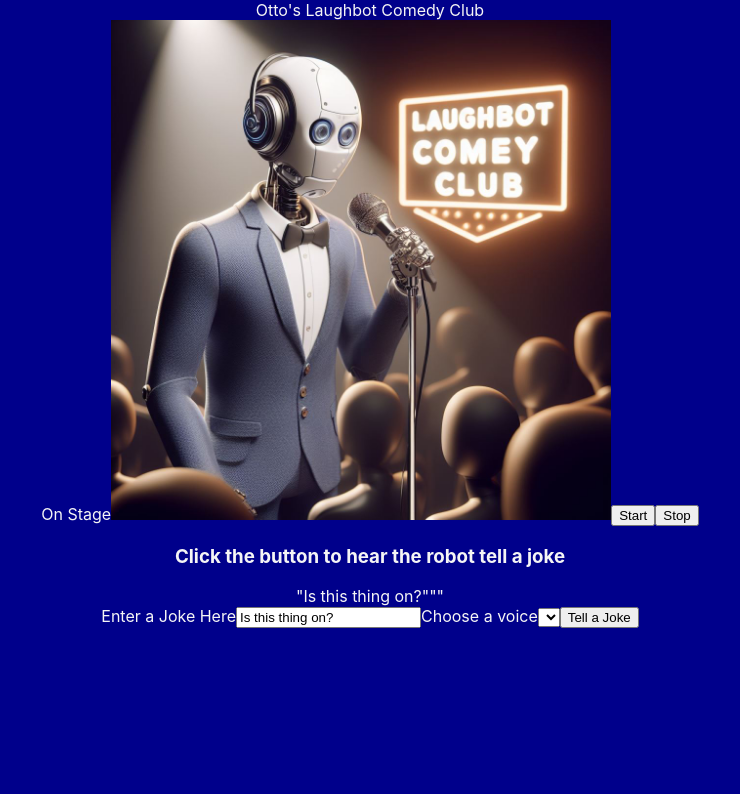
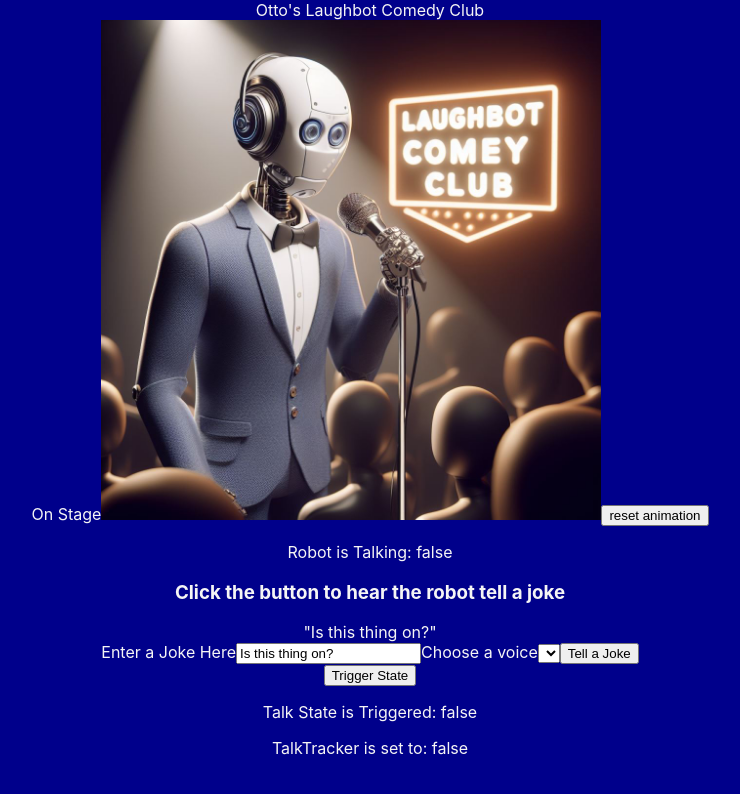
Before and after one commit to PhilNoc2010/client, a React (Create React App) app: page / in a window 1280 px wide. Shown: the top 794 px of the page, without its empty margins (270-1010 px from the left). Built offline with nearby package versions, Linux system fonts and the light colour scheme.

Commit message:
Tuesday updates

```diff
--- a/src/App.js
+++ b/src/App.js
@@ -4,14 +4,25 @@ import './App.css';
 import Banner from './components/Banner'
 import Stage from './components/Stage';
 import Jokes from './components/Jokes';
+import { useState } from 'react';
 
 function App() {
+  const [botIsTalking, setBotIsTalking] = useState(false)
+
+  const talkTracker = ( talkFlag ) => {
+    console.log("activated Talk Tracker in app.js")
+    setBotIsTalking(talkFlag)
+  }
+
   return (
     <div className="App">
       <Banner />
-      <Stage />
-      <Jokes />
+      <Stage talkFlag={botIsTalking}/>
+      <Jokes talkTracker={talkTracker}/>
+      <p>TalkTracker is set to: {JSON.stringify(botIsTalking)}</p>
     </div>
+
+
   );
 }
 
--- a/src/components/Banner.jsx
+++ b/src/components/Banner.jsx
@@ -1,6 +1,6 @@
 import React from 'react'
 
-const Banner = () => {
+const Banner = (props) => {
   return (
     <div>Otto's Laughbot Comedy Club</div>
   )
--- a/src/components/Jokes.jsx
+++ b/src/components/Jokes.jsx
@@ -1,24 +1,24 @@
 import React from 'react'
 import { useState, useEffect } from 'react'
 
-const Jokes = () => {
+const Jokes = (props) => {
     const [joke, setJoke] = useState("Is this thing on?")
     const [myVoice, setMyVoice] = useState("")
     const [allVoices, setAllVoices] = useState(null)
+
+    //create a state variable to track if the bot should be animating or not
+    const [botFlag, setBotFlag] = useState(false)
 
     let tts = window.speechSynthesis
     let voices = []
 
     useEffect(() => {
         voices = tts.getVoices()
-        console.log(voices)
         const filteredVoices = voices.filter((voice) => {
             //filters the list of languages for english adjacent in order to manage the size of the list
             return voice.name.includes("English")
         })
-
         setAllVoices(filteredVoices)
-
     },[])
 
     populateVoices();
@@ -27,10 +27,16 @@ const Jokes = () => {
         voices = tts.getVoices();
     }
 
+
     function tellJoke(e) {
         e.preventDefault()
-        console.log("telling joke using", myVoice)
-        let toSpeak = new SpeechSynthesisUtterance(joke)
+
+        // set a flag to indicate that the animation should start
+        setBotFlag(true)
+        console.log('robot is talking', JSON.stringify(botFlag))
+        props.talkTracker(botFlag)
+
+        const toSpeak = new SpeechSynthesisUtterance(joke)
         voices.forEach((voice) => {
             //get the correct voice object based on the chosen voice
             if (voice.name === myVoice){
@@ -38,13 +44,18 @@ const Jokes = () => {
             }
         })
         tts.speak(toSpeak)
+
+        // reset the flag to indicate that the animation should stop
+
+        setBotFlag(!botFlag)
+        console.log('robot is still talking', JSON.stringify(botFlag))
+        props.talkTracker(botFlag)
     }
 
   return (
     <div>
         <h3>Click the button to hear the robot tell a joke</h3>
         {JSON.stringify(joke)}
-        {JSON.stringify(myVoice)}
         <form onSubmit={tellJoke}>
             <label htmlFor="joke">Enter a Joke Here</label>
             <input type='text' onChange={(e) => setJoke(e.target.value)} value={joke} placeholder='Enter your joke here'/>
@@ -52,14 +63,14 @@ const Jokes = () => {
             <select name="voices" id="voice" onChange={(e) => setMyVoice(e.target.value)} value={myVoice}>
                 {allVoices ?
                     allVoices.map((voice, i) => {
-                        console.log("entering Ternary")
                         return <option key={i} value={voice.name}>{voice.name}</option>
-                    })
-                     :  <option>Options Loading</option>
+                    }) :  <option value="">Options Loading</option>
                 }
             </select>
             <button>Tell a Joke</button>
         </form>
+        <button onClick={() => {setBotFlag(!botFlag)}}>Trigger State</button>
+        <p>Talk State is Triggered: {JSON.stringify(botFlag)}</p>
 
     </div>
   )
--- a/src/components/Stage.jsx
+++ b/src/components/Stage.jsx
@@ -4,44 +4,48 @@ import laughbot2 from '../assets/laughbot-2.png'
 import React from 'react'
 import { useState } from 'react'
 
-const Stage = () => {
+const Stage = (props) => {
 
     const [laughbotFrames, setLaughBotFrames] = useState([laughbot0, laughbot1, laughbot2])
     const [frameNum, setFrameNum] = useState(0)
 
-    let myInterval = null
-    let counter = 0
+    const [botTalking, setBotTalking] = useState(false)
 
-    function animateBot() {
-        // setFrameNum(frameNum + 1)
-        // if (frameNum >= laughtbotFrames.length-1) {
-        //     setFrameNum(frameNum - 1)
-        // }
+    const [stateInterval, setStateInterval] = useState(0)
+
+    let frame = 0
+
+    //animate the bot without using state variables until the end
+    function animateBot(){
+        if (frame >= laughbotFrames.length-1) {
+                    frame--
+                }else {
+                    frame++
+                }
+        setFrameNum(frame)
+    }
+
+    const startBot = () => {
+        setStateInterval(setInterval(() => {
+            animateBot()
+        }, 1000))
 
     }
 
-    function startBot()  {
-        console.log("starting bot counter")
-        myInterval = setInterval(() => {
-            setFrameNum(frameNum+1)
-            if (frameNum >= laughbotFrames.length -1){
-                setFrameNum(frameNum-1)
-            }
-            console.log('framenum', frameNum)
-        }, 1000);
-    }
-
-    function stopBot() {
-        console.log("stopped bot")
-        return () => clearInterval(myInterval)
+    const stopBot = () => {
+        clearInterval(stateInterval)
+        setFrameNum(0)
     }
 
   return (
     <div>On Stage
         <img src={laughbotFrames[frameNum]} style={{height:"500px"}} alt="laughbot" />
-        {/* <button onClick={(e) => animateBot()} >Animate</button> */}
-        <button onClick={startBot} >Start</button>
+        {/* <button onClick={startBot} >Start</button>
         <button onClick={stopBot} >Stop</button>
+        <button onClick={animateBot}>click to animate</button> */}
+        <button onClick={() => {setFrameNum(0)}}>reset animation</button>
+
+        <p>Robot is Talking: {JSON.stringify(props.talkFlag)}</p>
     </div>
   )
 }
```
